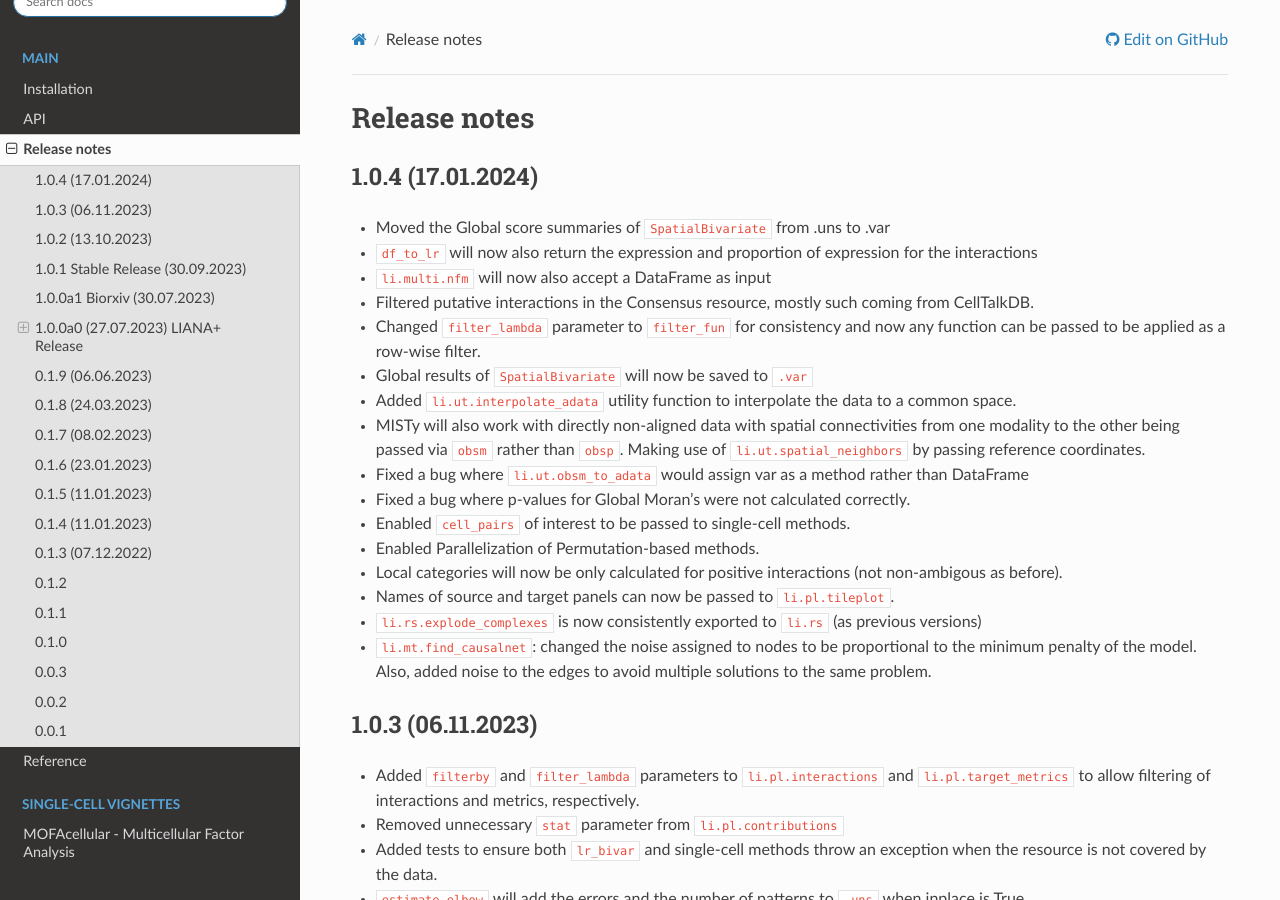
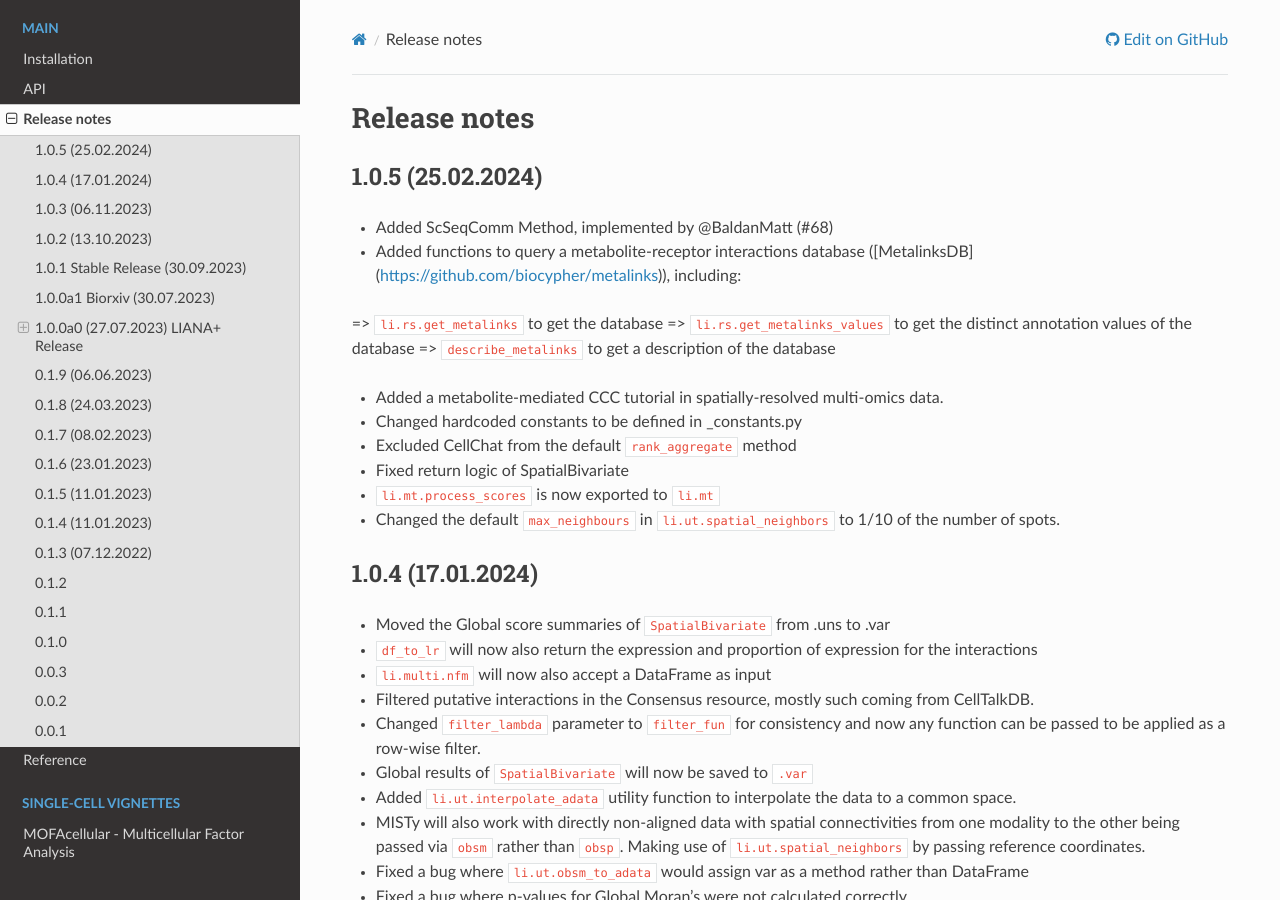
Before and after one commit to saezlab/liana-py, a Sphinx documentation site: the page built from docs/source/release_notes.rst, in a window 1280 px wide and 900 px high. Built offline with Sphinx 7.4.7 and the Read the Docs theme 2.0.0, drawn with Linux system fonts in a browser that asks for light colours; pages that are not in the unit, such as notebooks, are missing from menus.

Commit message:
prepare for 1.0.5

```diff
--- a/docs/source/release_notes.rst
+++ b/docs/source/release_notes.rst
@@ -1,5 +1,28 @@
 Release notes
 =============
+
+1.0.5 (25.02.2024)
+-------------------------------------------------
+
+- Added ScSeqComm Method, implemented by @BaldanMatt (#68)
+
+- Added functions to query a metabolite-receptor interactions database ([MetalinksDB](https://github.com/biocypher/metalinks)), including:
+=> ``li.rs.get_metalinks`` to get the database
+=> ``li.rs.get_metalinks_values`` to get the distinct annotation values of the database
+=> ``describe_metalinks`` to get a description of the database
+
+
+- Added a metabolite-mediated CCC tutorial in spatially-resolved multi-omics data.
+
+- Changed hardcoded constants to be defined in _constants.py
+
+- Excluded CellChat from the default ``rank_aggregate`` method
+
+- Fixed return logic of SpatialBivariate
+
+- ``li.mt.process_scores`` is now exported to ``li.mt``
+
+- Changed the default ``max_neighbours`` in ``li.ut.spatial_neighbors`` to 1/10 of the number of spots.
 
 1.0.4 (17.01.2024)
 -------------------------------------------------
```
Also changed, not shown: 2 other files.
